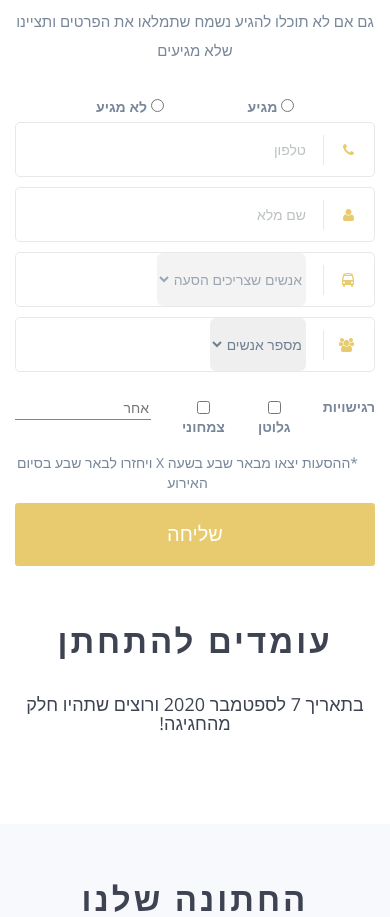
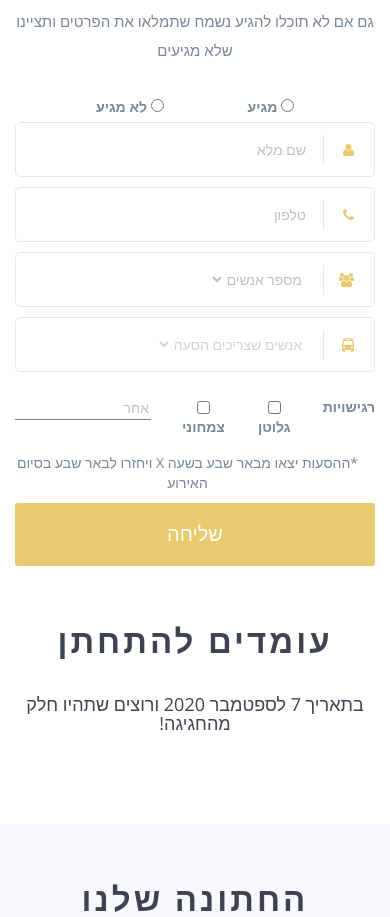
Before and after one commit to markgrichanik/coralAndMark, a website: page index.html in a window 390 px wide. Shown: the part 886-1803 px from the top of the page. Drawn offline with nearby package versions, Linux system fonts and the light colour scheme; some packages are replaced by stand-ins of ours; files that its build step writes are made by us from their sources; a script that the page names is missing; files whose address does not match are found by name.

Commit message:
fix form

```diff
--- a/index.html
+++ b/index.html
@@ -106,7 +106,7 @@
 
     <div class="container" style="padding-top:15px">
         <div class="row">
-            <div class="col-md-6 col-md-offset-3">
+            <div class="col-md-6 col-md-offset-3 col-sm-offset-0">
                 <h3 style="direction: rtl">מלאו את הפרטים לאישור הגעה</h3>
                 <p>גם אם לא תוכלו להגיע נשמח שתמלאו את הפרטים ותציינו שלא מגיעים</p>
                 <form id="rsvp-form" class="gform rsvp-form"
@@ -123,7 +123,17 @@
                         </div>
                     </div>
                     <div class="row">
-                        <div class="col-md-6 col-sm-6">
+
+                        <div class="col-md-6 col-sm-6 col-xs-12 col-sm-push-6"  >
+                            <div class="form-input-group"  style="direction: rtl">
+                                <i class="fa fa-user" ></i> <input type="text" name="name" class="" id="name"
+                                                                 placeholder="שם מלא"
+                                                                 required>
+
+                            </div>
+                        </div>
+
+                        <div class="col-md-6 col-sm-6 col-xs-12 col-sm-pull-6">
                             <div class="form-input-group"  style="direction: rtl">
                                 <i class="fa fa-phone"></i><input type="text" pattern="\d*" name="phone" class="" id="phone"
                                                                   maxlength="10"
@@ -131,32 +141,10 @@
                                                                   required>
                             </div>
                         </div>
-                        <div class="col-md-6 col-sm-6">
-                            <div class="form-input-group" style="direction: rtl">
-                                <i class="fa fa-user" ></i> <input type="text" name="name" class="" id="name"
-                                                                 placeholder="שם מלא"
-                                                                 required>
 
-                            </div>
-                        </div>
                     </div>
                     <div class="row">
-                        <div class="col-md-6 col-sm-6">
-                            <div class="form-input-group"  style="direction: rtl">
-                                <i class="fa fa-bus"></i>
-                                <span style="padding-right: 68px;"><select name="bus" id="bus" required disabled>
-                                    <option hidden value="" selected disabled>אנשים שצריכים הסעה</option>
-                                </select>
-                                    </span>
-<!--                                <input type="number" name="bus" class="" min="0"-->
-<!--                                                                max="2"-->
-<!--                                                                id="bus"-->
-<!--                                                                placeholder="מספר אנשים שצריכים הסעה"-->
-<!--                                                                required>-->
-
-                            </div>
-                        </div>
-                        <div class="col-md-6 col-sm-6">
+                        <div class="col-md-6 col-sm-6 col-xs-12  col-sm-push-6">
                             <div class="form-input-group"  style="direction: rtl">
                                 <i class="fa fa-users"></i>
                                 <span style="padding-right: 68px;">
@@ -180,6 +168,24 @@
                                 <!--                                                                  required>-->
                             </div>
                         </div>
+<!--                        <div class="clearfix visible-xs-block"></div>-->
+
+                        <div class="col-md-6 col-sm-6 col-xs-12 col-sm-pull-6">
+                            <div class="form-input-group"  style="direction: rtl">
+                                <i class="fa fa-bus"></i>
+                                <span style="padding-right: 68px;"><select name="bus" id="bus" required disabled>
+                                    <option hidden value="" selected disabled>אנשים שצריכים הסעה</option>
+                                </select>
+                                    </span>
+<!--                                <input type="number" name="bus" class="" min="0"-->
+<!--                                                                max="2"-->
+<!--                                                                id="bus"-->
+<!--                                                                placeholder="מספר אנשים שצריכים הסעה"-->
+<!--                                                                required>-->
+
+                            </div>
+                        </div>
+
                     </div>
 
 
@@ -445,7 +451,7 @@
 </section>
 <section id="video-bg">
     <div id="bgndVideo" class="player"
-         data-property="{videoURL:'https://youtu.be/uVCbLp7-zQM',containment:'#video-bg',autoPlay:true, mute:true, showControls:false, opacity:1}">
+         data-property="{videoURL:'https://youtu.be/uVCbLp7-zQM',containment:'#video-bg',autoPlay:true, mute:true, useOnMobile:true, showControls:false, opacity:1}">
     </div>
     <div id="video-content">
         <h5>אשקלון</h5>
--- a/js/scripts.js
+++ b/js/scripts.js
@@ -185,7 +185,6 @@ $(document).ready(function () {
     /********************** People selection ***********/
 
     $('#numOfPeople').on("change", function() {
-        console.log($('#numOfPeople').val());
         if($('#numOfPeople').val() !== 0){
             $('#bus').prop("disabled", false);
             $('#bus').empty();
--- a/sass/styles.scss
+++ b/sass/styles.scss
@@ -803,6 +803,23 @@ RSVP form
       border: none;
       border-bottom: 1px solid;
     }
+
+
+    input::-webkit-input-placeholder {
+      color: $form-placeholder;
+    }
+    input::-moz-placeholder {
+      color: $form-placeholder;
+    }
+    input::-moz-placeholder {
+      color: $form-placeholder;
+    }
+    input::-ms-input-placeholder {
+      color: $form-placeholder;
+    }
+    input::placeholder {
+      color: $form-placeholder
+    }
     .form-input-group {
       width: 100%;
       height: 55px;
@@ -842,21 +859,23 @@ RSVP form
         -webkit-border-radius: 6px;
         border-radius: 6px;
         border: none;
+        color: $form-placeholder;
+        background-color: transparent;
       }
 
       select::-webkit-input-placeholder {
         color: $form-placeholder;
       }
-      select:-moz-placeholder {
+      select::-moz-placeholder {
         color: $form-placeholder;
       }
       select::-moz-placeholder {
         color: $form-placeholder;
       }
-      select:-ms-input-placeholder {
+      select::-ms-input-placeholder {
         color: $form-placeholder;
       }
-      select: placeholder {
+      select::placeholder {
         color: $form-placeholder;
       }
       input {
@@ -872,14 +891,17 @@ RSVP form
       input::-webkit-input-placeholder {
         color: $form-placeholder;
       }
-      input:-moz-placeholder {
+      input::-moz-placeholder {
         color: $form-placeholder;
       }
       input::-moz-placeholder {
         color: $form-placeholder;
       }
-      input:-ms-input-placeholder {
+      input::-ms-input-placeholder {
         color: $form-placeholder;
+      }
+      input::placeholder {
+        color: $form-placeholder
       }
     }
   }
```
Also changed, not shown: css/styles.min.css, js/scripts.min.js.
